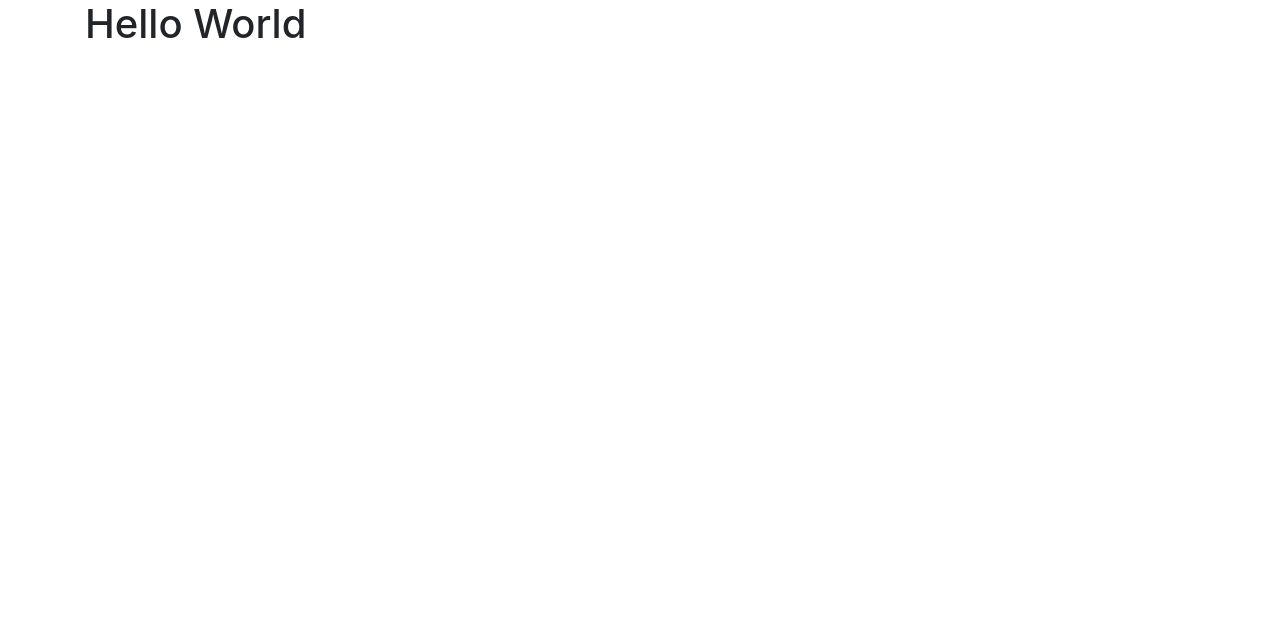
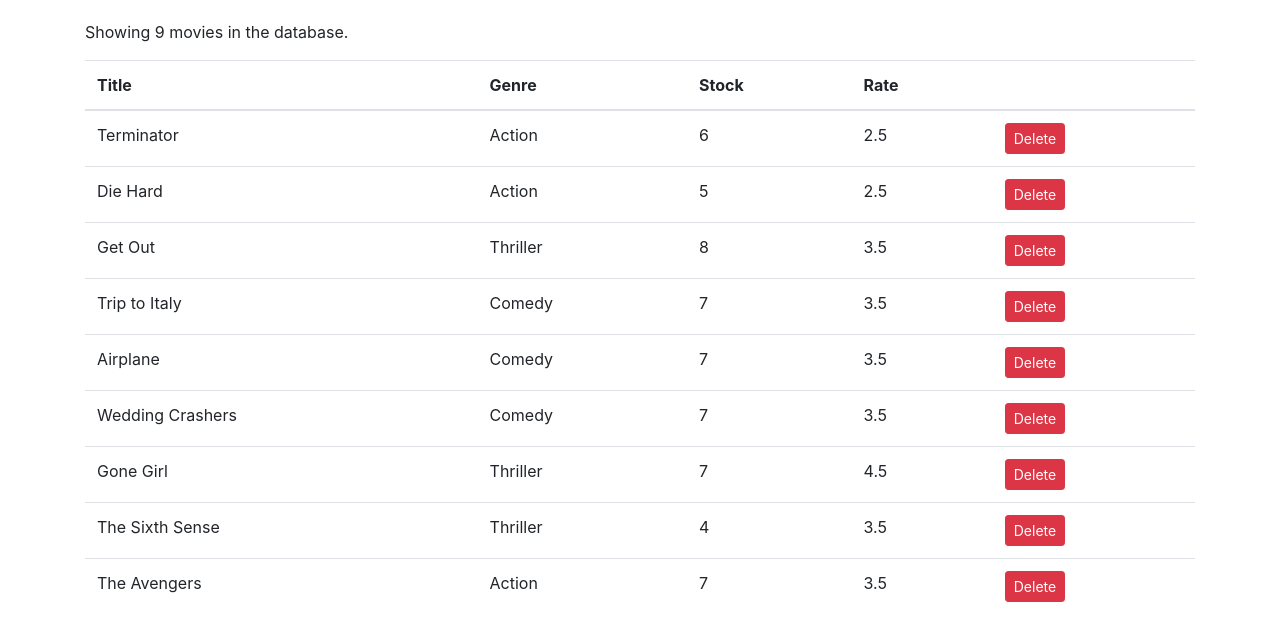
Before and after one commit to AliHassandev/team-training-react-project, a React (Create React App) app in the folder vidly/: page / in a window 1280 px wide. Shown: the top 640 px of the page. Built offline with nearby package versions, Linux system fonts and the light colour scheme.

Commit message:
conditional rendering for lists, delete elements and updating states for vidly app for showing movies example

```diff
--- a/vidly/src/App.js
+++ b/vidly/src/App.js
@@ -1,13 +1,13 @@
 import React from 'react';
 import logo from './logo.svg';
 import './App.css';
-
+import Movies from './components/movies';
 function App() {
   return (
-    <main id="root" role="main" class="container">
+    <main id="root" role="main" className="container">
 
-      <div class="starter-template">
-        <h1>Hello World</h1>
+      <div className="starter-template">
+        <Movies />
       </div>
 
     </main>
--- /dev/null
+++ b/vidly/src/components/movies.jsx
@@ -0,0 +1,55 @@
+import React, { Component } from 'react';
+import { getMovie, getMovies } from '../services/fakeMovieService';
+
+
+class Movies extends Component {
+    state = {
+        movies: getMovies() // it's not the right way, will learn more later
+     }
+
+     handleDelete = (movie) => {
+        console.log(movie);
+        //filter movies array to exculde the deleted one
+        const movies = this.state.movies.filter(m => m._id !== movie._id);
+        //updating the state
+        this.setState({movies});
+     };
+
+    render() {
+
+        const {length: count} = this.state.movies;
+
+        if(count === 0)
+            return <p>There is no movies in the database.</p>;
+
+        return (
+            <React.Fragment>
+            <p>Showing {count} movies in the database.</p>
+            <table className="table">
+                <thead>
+                    <tr>
+                        <th>Title</th>
+                        <th>Genre</th>
+                        <th>Stock</th>
+                        <th>Rate</th>
+                        <th></th>
+                    </tr>
+                </thead>
+                <tbody>
+                    { this.state.movies.map(movie => (
+                    <tr key={movie._id}>
+                        <td>{movie.title}</td>
+                        <td>{movie.genre.name}</td>
+                        <td>{movie.numberInStock}</td>
+                        <td>{movie.dailyRentalRate}</td>
+                        <td><button onClick={ () => this.handleDelete(movie)} className="btn btn-danger btn-sm">Delete</button></td>
+                    </tr>
+                    ))}
+                </tbody>
+            </table>
+            </React.Fragment>
+            );
+    }
+}
+
+export default Movies;
--- a/vidly/src/index.css
+++ b/vidly/src/index.css
@@ -11,3 +11,6 @@ code {
   font-family: source-code-pro, Menlo, Monaco, Consolas, 'Courier New',
     monospace;
 }
+p {
+  padding: 20px 0 0 0 ;
+}
```
